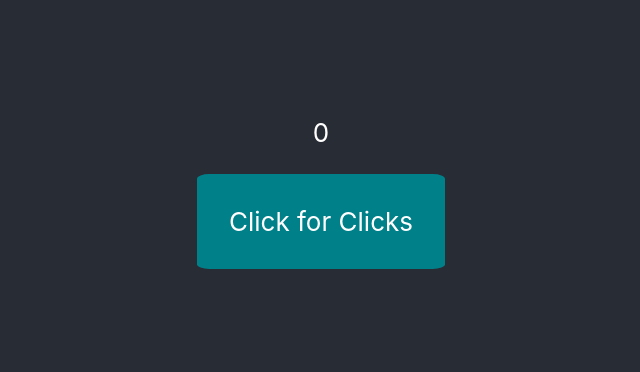
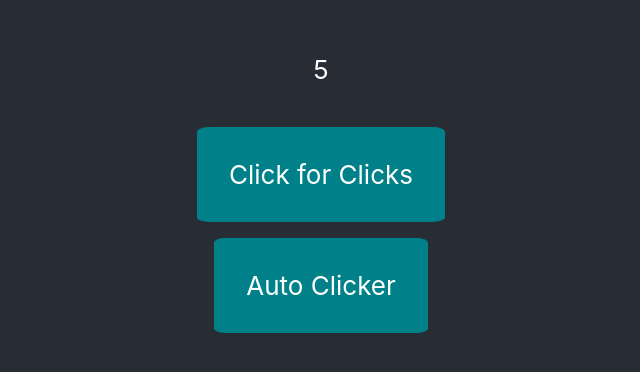
Before and after one commit to stefan-cooper/paper-clicker, a React (Create React App) app: page / in a window 1280 px wide. Shown: the part 220-592 px from the top of the page, without its empty margins (319-959 px from the left). Built offline with nearby package versions, Linux system fonts and the light colour scheme; the HTML template or start-up script is replaced by a standard one.

Commit message:
Added autoclickers

```diff
--- a/src/App.js
+++ b/src/App.js
@@ -3,14 +3,21 @@ import logo from './logo.svg';
 import './App.scss';
 import { connect } from 'react-redux';
 import { withRouter} from 'react-router-dom';
-import { update } from './store';
+import { update, updateAC } from './store';
 
 class App extends Component {
   constructor(props) {
     super(props);
 
     this.state = {
-      clicks: this.props.clicks || 0
+      clicks: this.props.clicks || 0,
+      autoClickers: this.props.autoClickers || 0
+    }
+  }
+
+  componentDidMount() {
+    for (var i=0; i <= this.state.autoClickers; i++) {
+      window.setInterval(() => this.clickerAdd(), 1000)
     }
   }
 
@@ -18,13 +25,27 @@ class App extends Component {
     this.setState({clicks: this.state.clicks + 1}, () => {
       this.props.updateClicks(this.state.clicks)
     })
+  }
 
+  autoClickerAdd() {
+    this.setState({autoClickers: this.state.autoClickers + 1}, () => {
+      this.props.updateAutoClickers(this.state.autoClickers)
+    })
+    window.setInterval(() => this.clickerAdd(), 1000)
   }
 
   renderClickButton() {
     return (
       <div className='clicker' onClick={() => this.clickerAdd()}>
         Click for Clicks
+      </div>
+    )
+  }
+
+  renderAutoClickButton() {
+    return (
+      <div className='clicker' onClick={() => this.autoClickerAdd()}>
+        Auto Clicker
       </div>
     )
   }
@@ -38,10 +59,12 @@ class App extends Component {
   }
 
   render() {
+    console.log(this.state.autoClickers)
     return (
       <div className="app">
         {this.renderClicks()}
         {this.renderClickButton()}
+        {this.renderAutoClickButton()}
       </div>
       );
   }
@@ -57,6 +80,9 @@ const mapDispatchToProps = (dispatch) => {
   return {
     updateClicks: (clicks) => {
       dispatch(update(clicks))
+    },
+    updateAutoClickers: (autoClickers) => {
+      dispatch(updateAC(autoClickers))
     }
   }};
 
--- a/src/App.scss
+++ b/src/App.scss
@@ -18,6 +18,7 @@ $gradient-5: #F9F871;
 }
 
 .clicker {
+  margin-top: 1rem;
   background-color: $gradient-2;
   color: white;
   padding: 2rem;
--- a/src/store.js
+++ b/src/store.js
@@ -28,6 +28,12 @@ const actions = (state, action) => {
         clicks: action.payload
       }
 
+    case "updateAC":
+      return {
+        ...state,
+        autoClickers: action.payload
+      }
+
     default: {
       return state;
     }
@@ -44,6 +50,13 @@ export const update = (clicks) => {
   return {
     type: "updateClicks",
     payload: clicks
+  }
+}
+
+export const updateAC = (autoClickers) => {
+  return {
+    type: "updateAC",
+    payload: autoClickers
   }
 }
 
```
